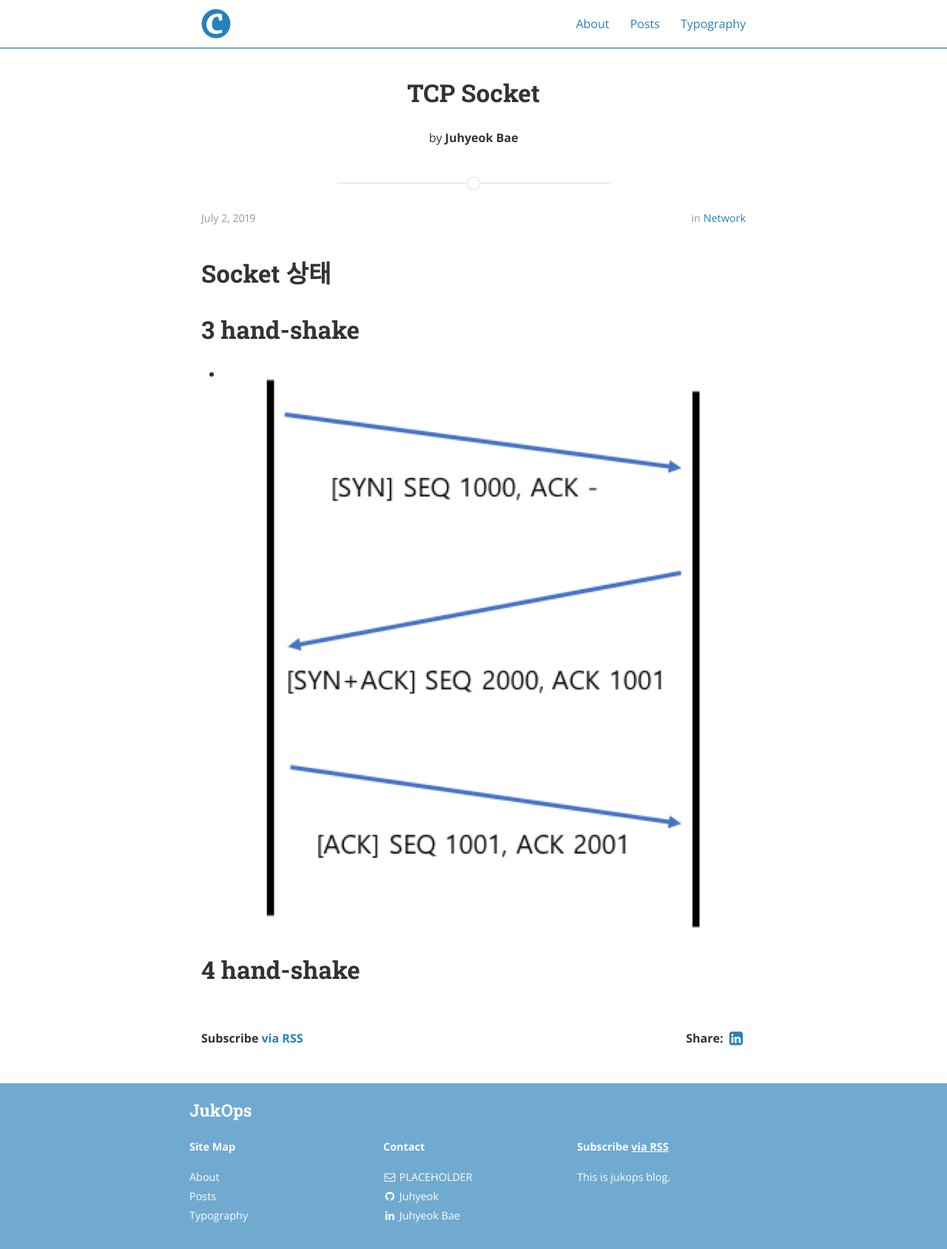
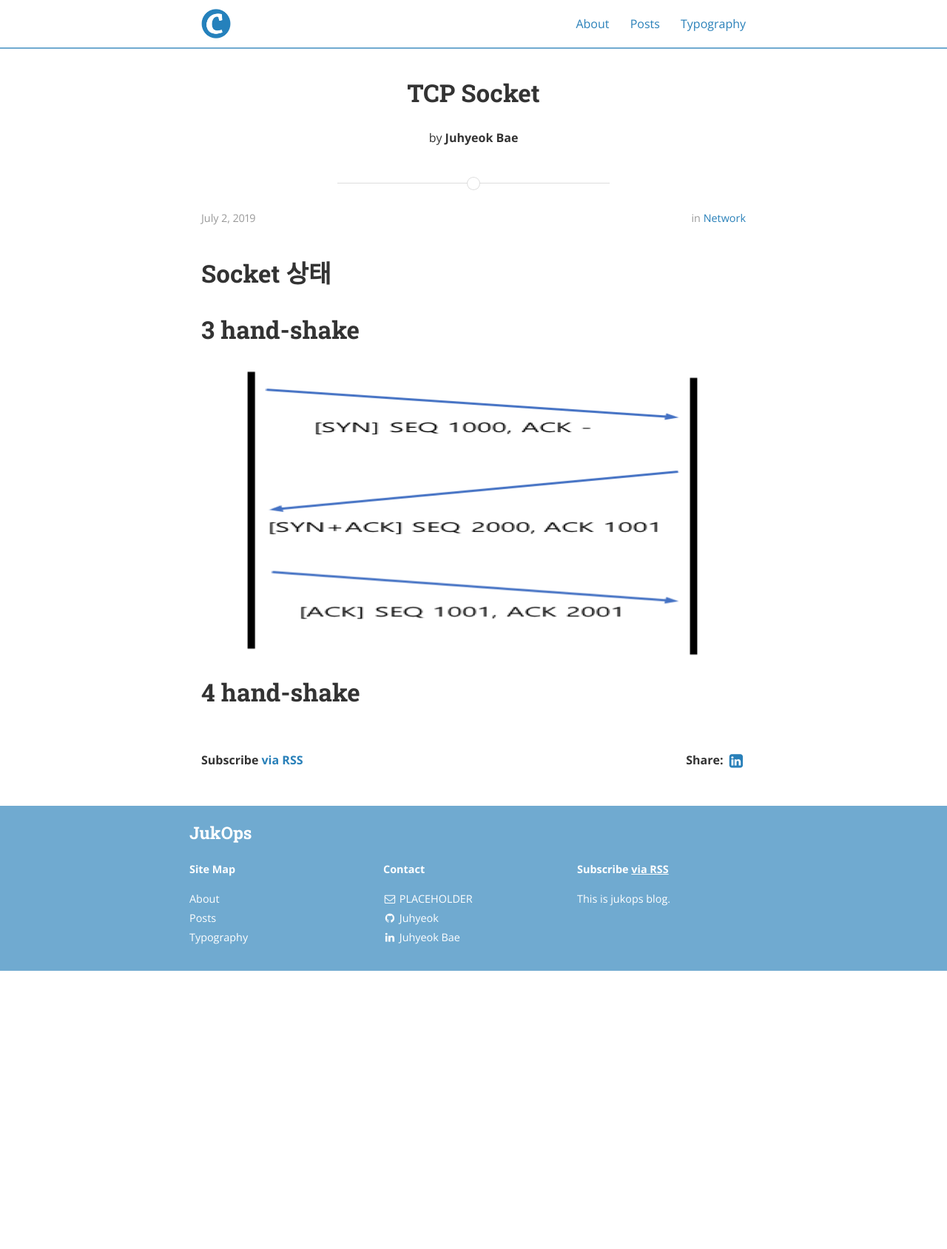
Before and after one commit to jukops/jukops.github.io, a Jekyll site: the page built from _posts/2019-07-01-tcp-socket.markdown, in a window 1280 px wide. Shown: the whole page at 74% size. Built offline with Jekyll 4.4.1, drawn with Linux system fonts in a browser that asks for light colours; nearby versions of some CDN libraries; after the commit the page ends 1312 px from its top, so only the background shows below that.

Commit message:
Fix image size

```diff
--- a/_posts/2019-07-01-tcp-socket.markdown
+++ b/_posts/2019-07-01-tcp-socket.markdown
@@ -9,6 +9,6 @@
 # Socket 상태
 
 # 3 hand-shake
-- ![3 Hand shake](/assets/img/tcp-3handshake.png)
+![3 Hand shake](/assets/img/tcp-3handshake.png){:width="200px" height="400px"}
 
 # 4 hand-shake
```
Also changed, not shown: 1 other file.
